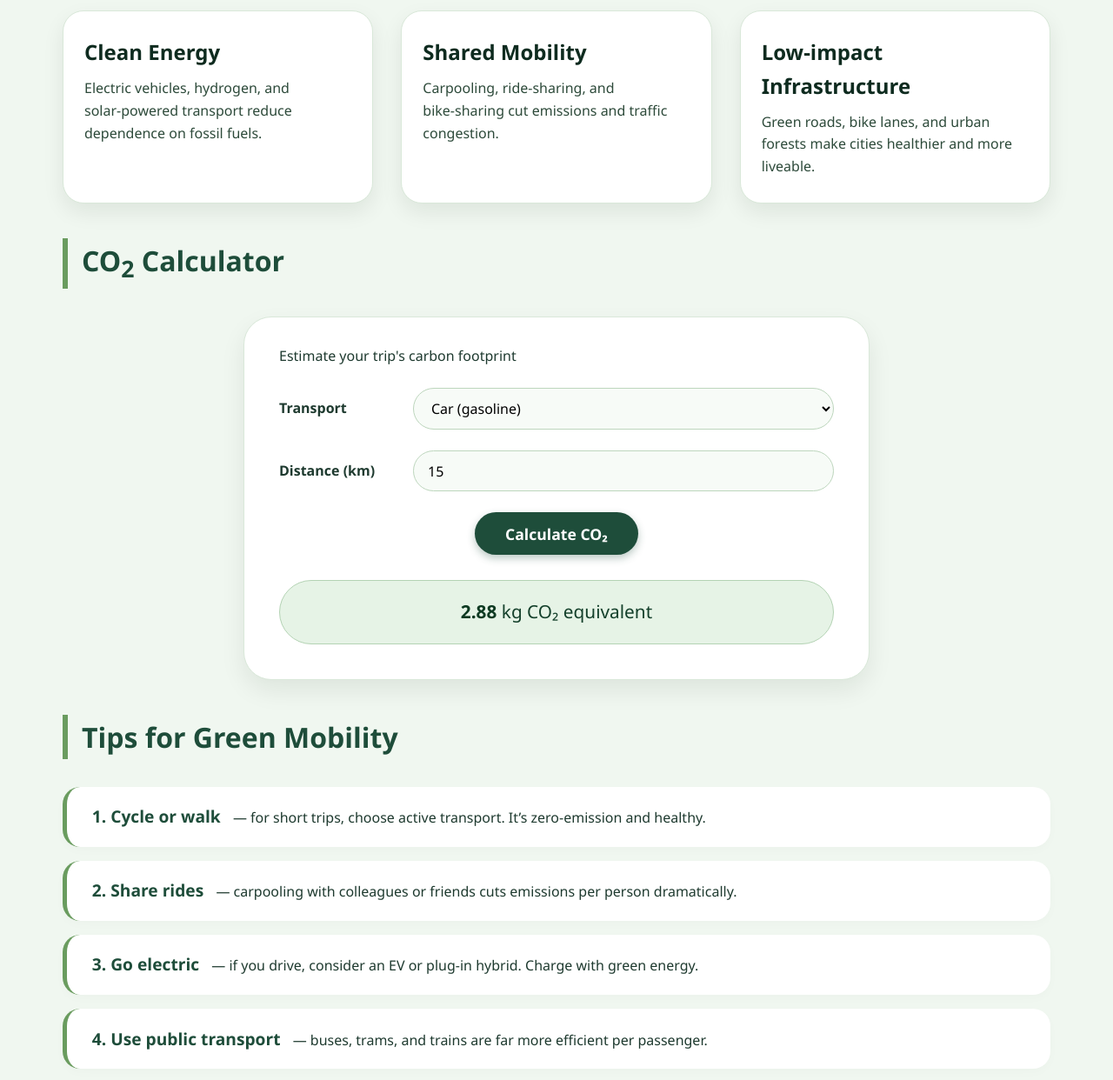
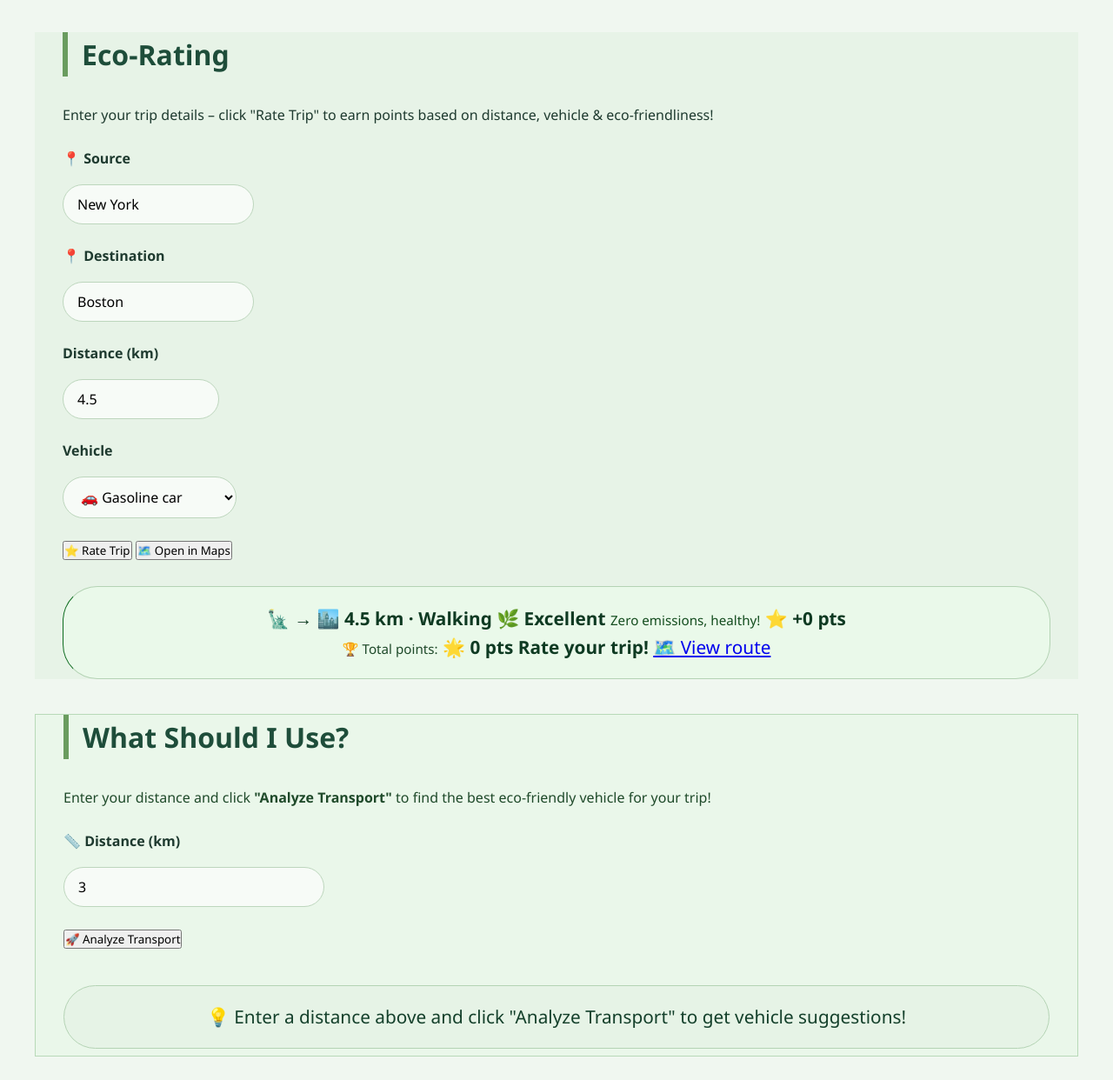
Before and after one commit to pritdjvuvw-tech/Eco-Friendly-Transportation, a plain HTML site: page index.html in a window 1280 px wide. Shown: the part 814-2056 px from the top of the page at 87% size. Drawn offline with Linux system fonts and the light colour scheme.

Commit message:
Update index.html

```diff
--- a/index.html
+++ b/index.html
@@ -11,9 +11,10 @@
     <nav class="navbar">
       <ul class="nav-links">
         <li><a href="#home"> Home</a></li>
-        <li><a href="#about">About</a></li>
+        <li><a href="#trip-eco-rating">Eco‑Rating</a></li>
+        <li><a href="#what-to-use-for-travel">What to Use?</a></li>
         <li><a href="#calculator">CO<sub>2</sub> Calculator</a></li>
-        <li><a href="#tip"></i> Tips</a></li>
+        <li><a href="#tip">Tips</a></li>
         <li><a href="#benefits"> Benefits</a></li>
       </ul>
     </nav>
@@ -25,28 +26,83 @@
     <h2>Innovative Green Solutions</h2>
     <p> Inspiring sustainable mobility for a greener future</p>
   </div>
+ <div class="container">
+        <h1>🌍 Eco‑Friendly Transportation</h1>
+        <p class="subtitle">Rate your trip & get the best eco-friendly transport suggestions</p>
 
-   <!-- About Page -->
-  <section id="about">
-    <h2 class="section-title">About Green Mobility</h2>
-    <div class="card-grid">
-      <div class="card">
+        <!-- ====== TRIP ECO-RATING SECTION ====== -->
+        <section id="trip-eco-rating" style="background: #e7f3e7;">
+            <h2 class="section-title">Eco‑Rating</h2>
+            <p style="margin-bottom: 0.8rem; font-weight: 500;">Enter your trip details – click "Rate Trip" to earn points based on distance, vehicle &amp; eco‑friendliness!</p>
 
-        <h3>Clean Energy</h3>
-        <p>Electric vehicles, hydrogen, and solar‑powered transport reduce dependence on fossil fuels.</p>
-      </div>
-      <div class="card">
+            <div class="input-row">
+                <div class="input-group" style="max-width: 220px;">
+                    <label for="source">📍 Source</label>
+                    <input type="text" id="source" placeholder="e.g. New York" value="New York" />
+                </div>
+                <div class="input-group" style="max-width: 220px;">
+                    <label for="destination">📍 Destination</label>
+                    <input type="text" id="destination" placeholder="e.g. Boston" value="Boston" />
+                </div>
+                <div class="input-group" style="max-width: 160px;">
+                    <label for="tripDistance">Distance (km)</label>
+                    <input type="number" id="tripDistance" placeholder="km" min="0.1" step="0.1" value="4.5" />
+                </div>
+                <div class="input-group" style="max-width: 200px;">
+                    <label for="vehicleSelect">Vehicle</label>
+                    <select id="vehicleSelect">
+                        <option value="walk">🚶 Walking</option>
+                        <option value="bicycle">🚲 Bicycle</option>
+                        <option value="electric">⚡ Electric car</option>
+                        <option value="hybrid">🔋 Hybrid car</option>
+                        <option value="car" selected>🚗 Gasoline car</option>
+                        <option value="bus">🚌 Bus / tram</option>
+                        <option value="train">🚆 Train</option>
+                        <option value="plane">✈️ Plane</option>
+                    </select>
+                </div>
+                <div class="btn-group">
+                    <button id="rateTripBtn" class="btn-reward">⭐ Rate Trip</button>
+                    <button id="openMapBtn" class="btn-map">🗺️ Open in Maps</button>
+                </div>
+            </div>
 
-        <h3>Shared Mobility</h3>
-        <p>Carpooling, ride‑sharing, and bike‑sharing cut emissions and traffic congestion.</p>
-      </div>
-      <div class="card">
+            <div id="tripRatingResult" class="result-box" style="background: #eaf9ea; border-left-color: #0d6b1f;">
+                <div class="result-row">
+                    <span id="tripSummary">🗽 → 🏙️ 4.5 km · Walking</span>
+                    <span class="badge-rating" id="ratingBadge">🌿 Excellent</span>
+                    <span style="font-size: 0.95rem; font-weight: 400; color: #144d1f;" id="ratingComment">Zero emissions, healthy!</span>
+                    <span class="reward-badge" id="rewardDisplay">⭐ +0 pts</span>
+                </div>
+                <div class="result-row-bottom">
+                    <span style="font-weight: 400; font-size: 0.95rem; color: #1f4a2a;">🏆 Total points:</span>
+                    <span class="total-points-badge" id="totalPointsDisplay">🌟 0 pts</span>
+                    <span class="points-message" id="pointsMessage">Rate your trip!</span>
+                    <a href="#" id="mapLink" class="map-link" target="_blank">🗺️ View route</a>
+                </div>
+            </div>
+        </section>
 
-        <h3>Low‑impact Infrastructure</h3>
-        <p>Green roads, bike lanes, and urban forests make cities healthier and more liveable.</p>
-      </div>
+        <!-- ====== HOW MUCH DISTANCE DO YOU TRAVEL? SECTION ====== -->
+        <section id="what-to-use-for-travel" style="background: #eaf7ea; border: 1px solid #b8d9b8;">
+            <h2 class="section-title"> What Should I Use?</h2>
+            <p style="margin-bottom: 0.5rem; color: #1f4a2a; font-weight: 500;">Enter your distance and click <strong>"Analyze Transport"</strong> to find the best eco-friendly vehicle for your trip!</p>
+
+            <div class="input-row">
+                <div class="input-group" style="max-width: 300px;">
+                    <label for="shortDistance">📏 Distance (km)</label>
+                    <input type="number" id="shortDistance" placeholder="Enter distance in km" min="0.1" step="0.1" value="3" />
+                </div>
+                <button onclick="suggestTransport()" style="margin-bottom: 0.8rem;">🚀 Analyze Transport</button>
+            </div>
+
+            <div id="transport-result" class="result-box hidden-suggestion">
+                <div class="suggestion-placeholder">💡 Enter a distance above and click "Analyze Transport" to get vehicle suggestions!</div>
+                <div class="suggestion-content" style="display: none;"></div>
+            </div>
+        </section>
     </div>
-  </section>
+
 
    <!-- Calculator Page -->
   <section id="calculator">
```
